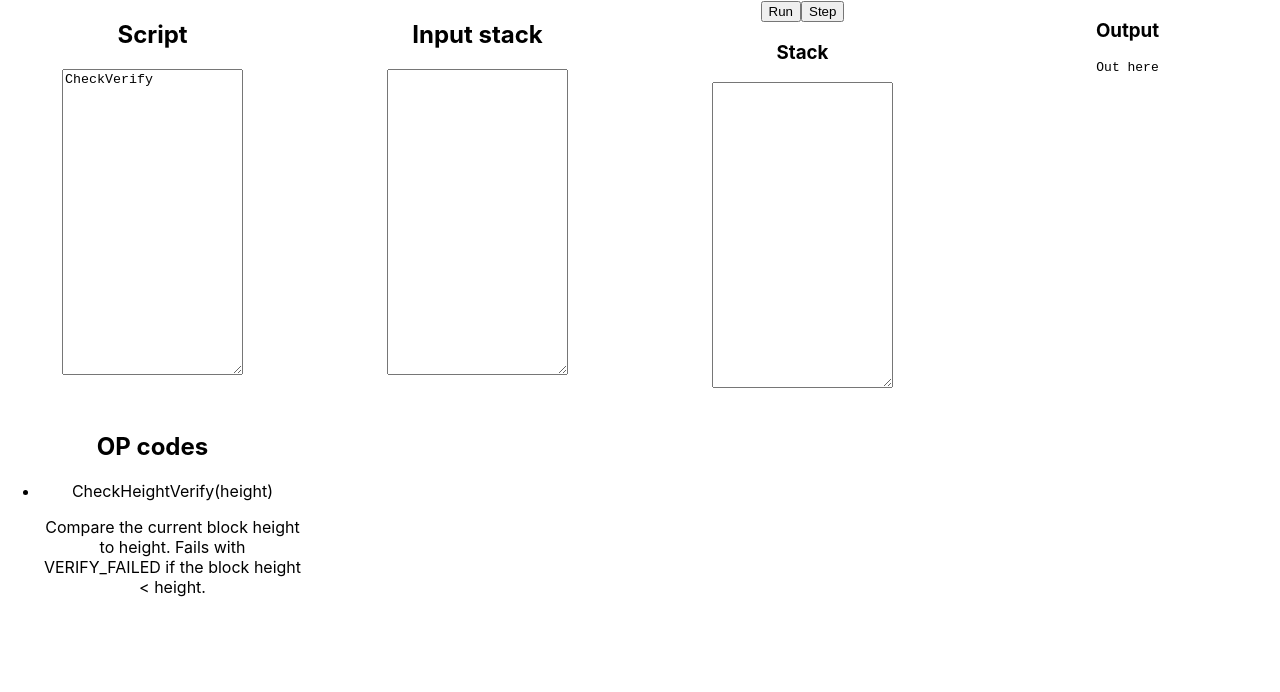
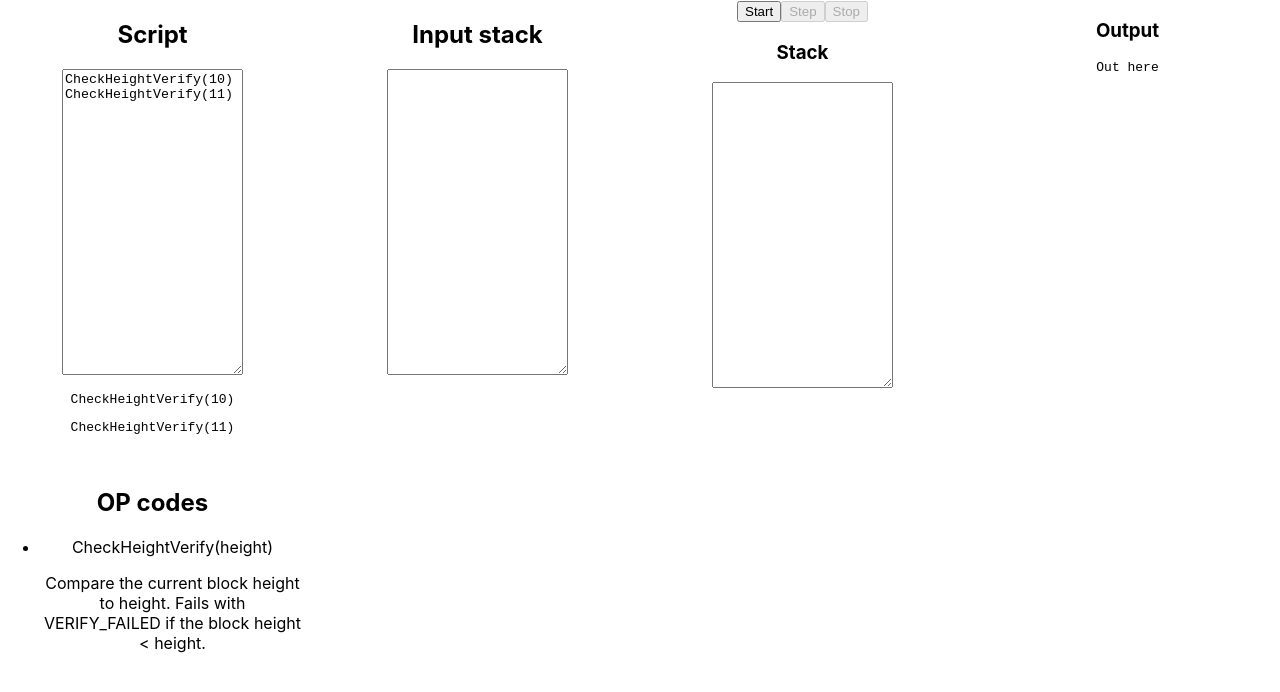
Before and after one commit to mikethetike/ts-debugger, a React (Create React App) app: page / in a window 1280 px wide. Shown: the top 692 px of the page. Built offline with nearby package versions, Linux system fonts and the light colour scheme.

Commit message:
Add debugger

```diff
--- a/package.json
+++ b/package.json
@@ -23,7 +23,10 @@
     "extends": [
       "react-app",
       "react-app/jest"
-    ]
+    ],
+    "env": {
+      "es2020" : true
+    }
   },
   "browserslist": {
     "production": [
--- a/src/App.js
+++ b/src/App.js
@@ -1,25 +1,56 @@
 import "./App.css";
 import React from "react";
 import axios from "axios";
+
+function toLEBytes(num) {
+  const buffer = new ArrayBuffer(8);
+  const view = new DataView(buffer);
+  view.setBigInt64(0, BigInt(num), true);
+  return bufferToHex(buffer);
+}
+
+function bufferToHex(buffer) {
+  return [...new Uint8Array(buffer)]
+    .map((b) => b.toString(16).padStart(2, "0"))
+    .join("");
+}
+function convertOpToHex(op) {
+  let args = op.match(/\(\d+\)/gi);
+  console.log(args);
+  if (op.match(/CheckHeightVerify/)) {
+    return "66" + toLEBytes(args[0].replace("(", "").replace(")", ""));
+  }
+  return "73";
+}
+function parseToHex(lines) {
+  let result = "";
+  lines.forEach(function (item) {
+    result += convertOpToHex(item);
+  });
+  return result;
+}
 
 class App extends React.Component {
   constructor(props) {
     super(props);
     this.state = {
-      script: "CheckVerify",
+      script: ["CheckHeightVerify(10)", "CheckHeightVerify(11)"],
       inputStack: "",
       stack: "",
       output: "Out here",
+      hexScript: "",
+      executingStep: -1,
     };
     this.scriptUpdate = this.scriptUpdate.bind(this);
     this.inputStackUpdate = this.inputStackUpdate.bind(this);
     this.stackUpdate = this.stackUpdate.bind(this);
     this.onRun = this.onRun.bind(this);
+    this.onStop = this.onStop.bind(this);
   }
 
   scriptUpdate(event) {
     this.setState({
-      script: event.target.value,
+      script: event.target.value.split(/\n/),
     });
   }
 
@@ -35,14 +66,25 @@ class App extends React.Component {
     });
   }
 
-  async onRun() {
+  async onStop(e) {
+    e.preventDefault();
+    this.setState({
+      executingStep: -1,
+    });
+  }
+
+  async onRun(e) {
+    e.preventDefault();
     console.log("Running");
     console.log(this.state);
 
     this.setState({ stack: this.state.inputStack });
     try {
+      const hexScript = parseToHex(this.state.script);
+
+      this.setState({ hexScript: hexScript });
       const res = await axios.post("http://localhost:3001/script/run", {
-        script: "73",
+        script: hexScript,
         input: "",
       });
       console.log(res);
@@ -50,9 +92,10 @@ class App extends React.Component {
         this.setState({ output: "Error:" + res.data.message });
       } else {
         this.setState({
-          stack: !res.data.stack.length
+          executingStep: 0,
+          stack: !res.data.result.length
             ? "<stack was empty>"
-            : res.data.stack.join("\r\n"),
+            : res.data.result,
           output: "Result:" + res.data.result,
         });
       }
@@ -63,6 +106,7 @@ class App extends React.Component {
   }
 
   render() {
+    const { executingStep } = this.state;
     return (
       <div
         className="App"
@@ -77,8 +121,20 @@ class App extends React.Component {
           <textarea
             rows="20"
             onChange={this.scriptUpdate}
-            value={this.state.script}
+            value={this.state.script.join("\n")}
+            disabled={this.state.executingStep >= 0}
           />
+          {this.state.script.map(function (line, index) {
+            return (
+              <pre
+                style={{
+                  backgroundColor: executingStep === index ? "red" : "white",
+                }}
+              >
+                {line}
+              </pre>
+            );
+          })}
         </div>
         <div>
           <h2>Input stack</h2>
@@ -89,13 +145,17 @@ class App extends React.Component {
           />
         </div>
         <div>
-          <button onClick={this.onRun}>Run</button>
-          <button>Step</button>
+          <button onClick={this.onRun}>Start</button>
+          <button disabled={executingStep < 0}>Step</button>
+          <button onClick={this.onStop} disabled={executingStep < 0}>
+            Stop
+          </button>
           <h3>Stack</h3>
           <textarea rows="20" value={this.state.stack} readOnly />
         </div>
         <div>
           <h3>Output</h3>
+          <p>{this.state.hexScript}</p>
           <pre>{this.state.output}</pre>
         </div>
         <div>
```
